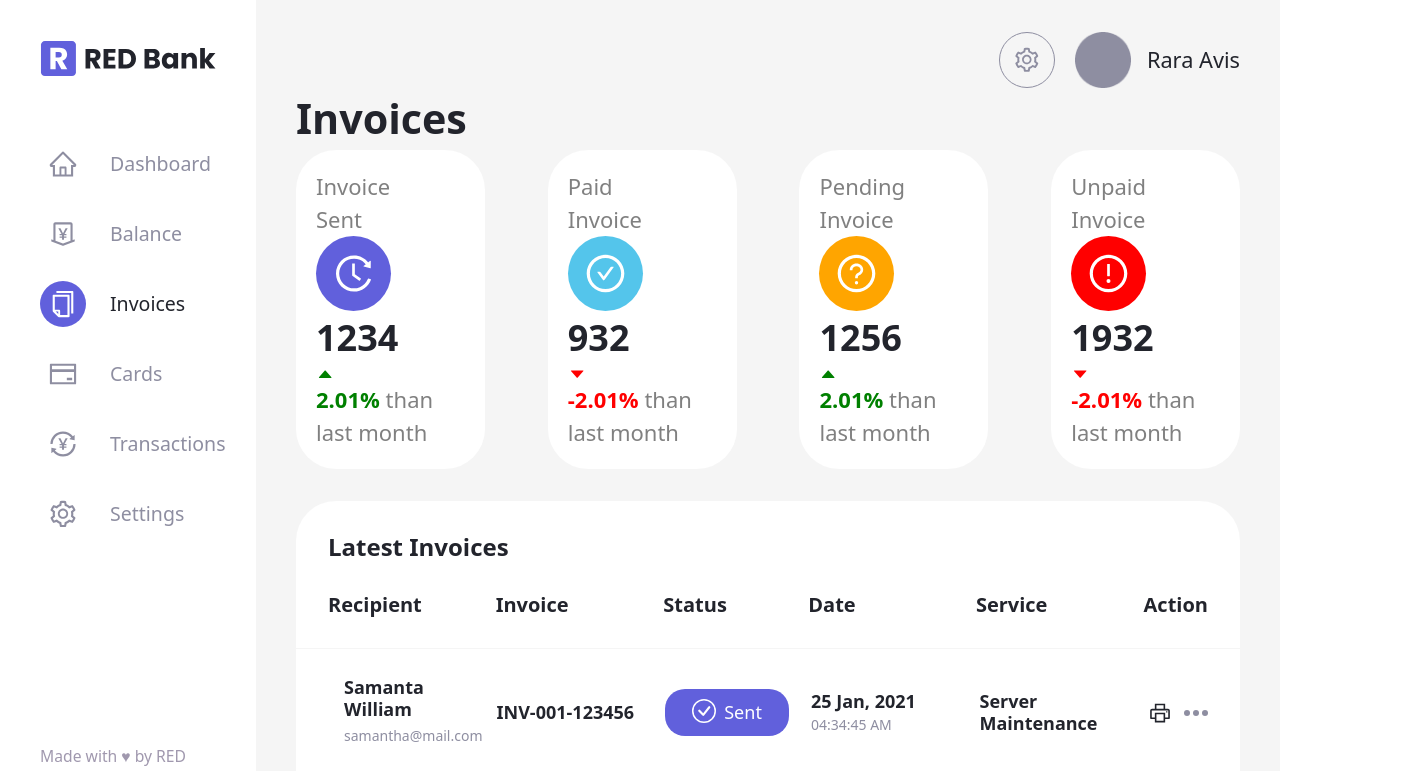
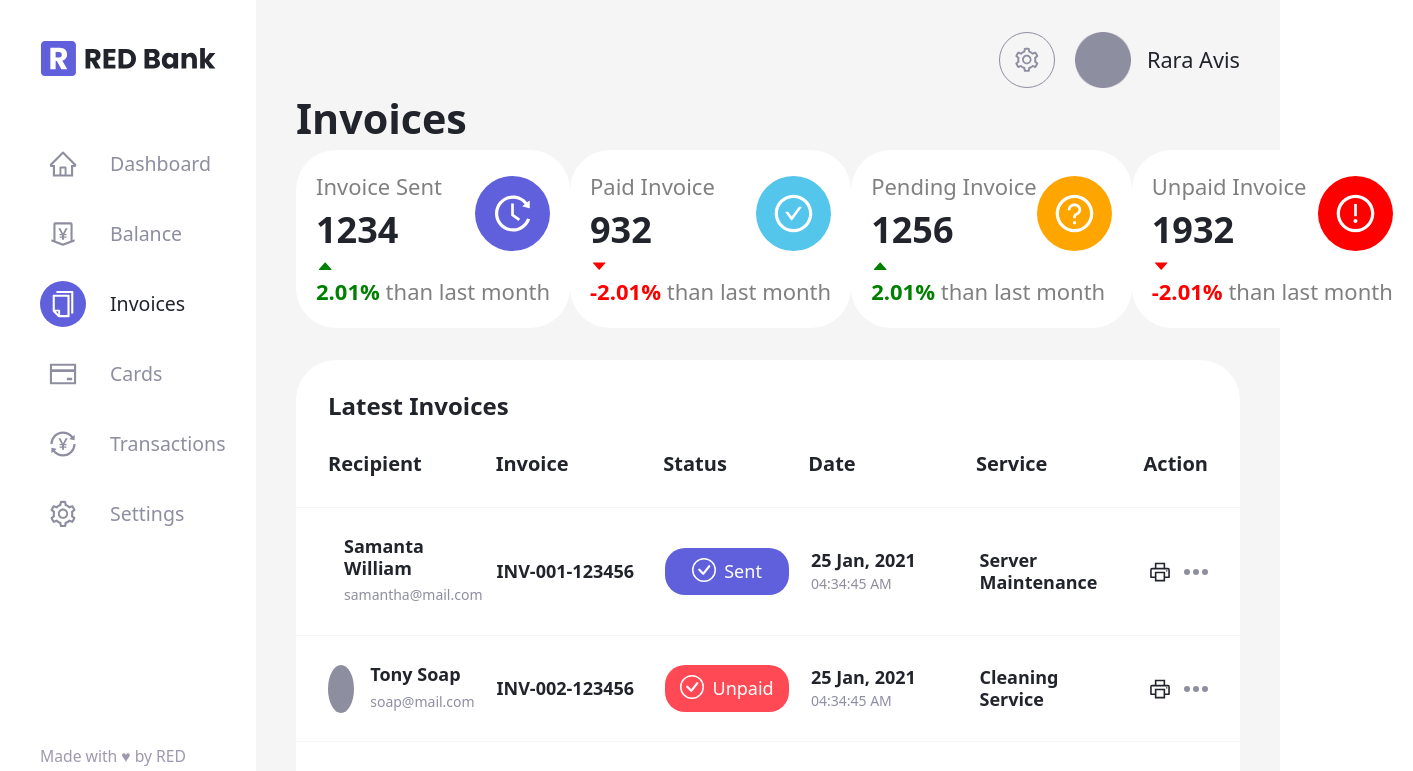
Before and after one commit to ratnov2/broker, a Next.js app: page /invoices in a window 1280 px wide. Shown: the top 771 px of the page, 1413 px wide, since content can reach past the window. Built offline with nearby package versions, Linux system fonts and the light colour scheme; no server answers.

Commit message:
fix overview divs style

```diff
--- a/app/components/screens/invoices/overview/OverViewElement.tsx
+++ b/app/components/screens/invoices/overview/OverViewElement.tsx
@@ -18,17 +18,35 @@ const OverViewElement: FC<{ overViewElement: IOverViewElement }> = ({
 }) => {
 	return (
 		<div className={styles.divContainer}>
-			<div>
+			<div style={{
+						display: 'flex',
+						justifyContent: 'space-between'
+					}}>
 				<div
 					style={{
-						width: '70%',
-						float: 'left',
-						fontSize: '22px',
-						color: 'grey'
+						display: 'flex',
+						flexDirection: 'column',
+						flex: '1 1 auto'
 					}}
 				>
-					{overViewType}
+					<div
+						style={{
+							fontSize: '22px',
+							color: 'grey'
+						}}
+					>
+						{overViewType}
+					</div>
+					<div
+						style={{
+							fontSize: '36px',
+							fontWeight: 'bold'
+						}}
+					>
+						{amount}
+					</div>
 				</div>
+
 				{overViewType === 'Invoice Sent' ? (
 					<AiOutlineHistory
 						style={{
@@ -90,17 +108,6 @@ const OverViewElement: FC<{ overViewElement: IOverViewElement }> = ({
 						}}
 					/>
 				)}
-				<div
-					style={{
-						width: '70%',
-						float: 'left',
-						clear: 'left',
-						fontSize: '36px',
-						fontWeight: 'bold'
-					}}
-				>
-					{amount}
-				</div>
 			</div>
 			<div style={{ width: '100%' }}>
 				<div style={{ float: 'left' }}>
--- a/app/components/screens/invoices/overview/Overview.module.scss
+++ b/app/components/screens/invoices/overview/Overview.module.scss
@@ -1,5 +1,5 @@
 .divContainer {
-	@apply p-5 rounded-[40px] bg-white w-1/5
+	@apply p-5 rounded-[40px] bg-white w-1/5 max-w-xs min-w-max
 }
 .latestInvoicesSection {
 	@apply mt-8 w-[100%] rounded-[40px] bg-white py-8;
```
